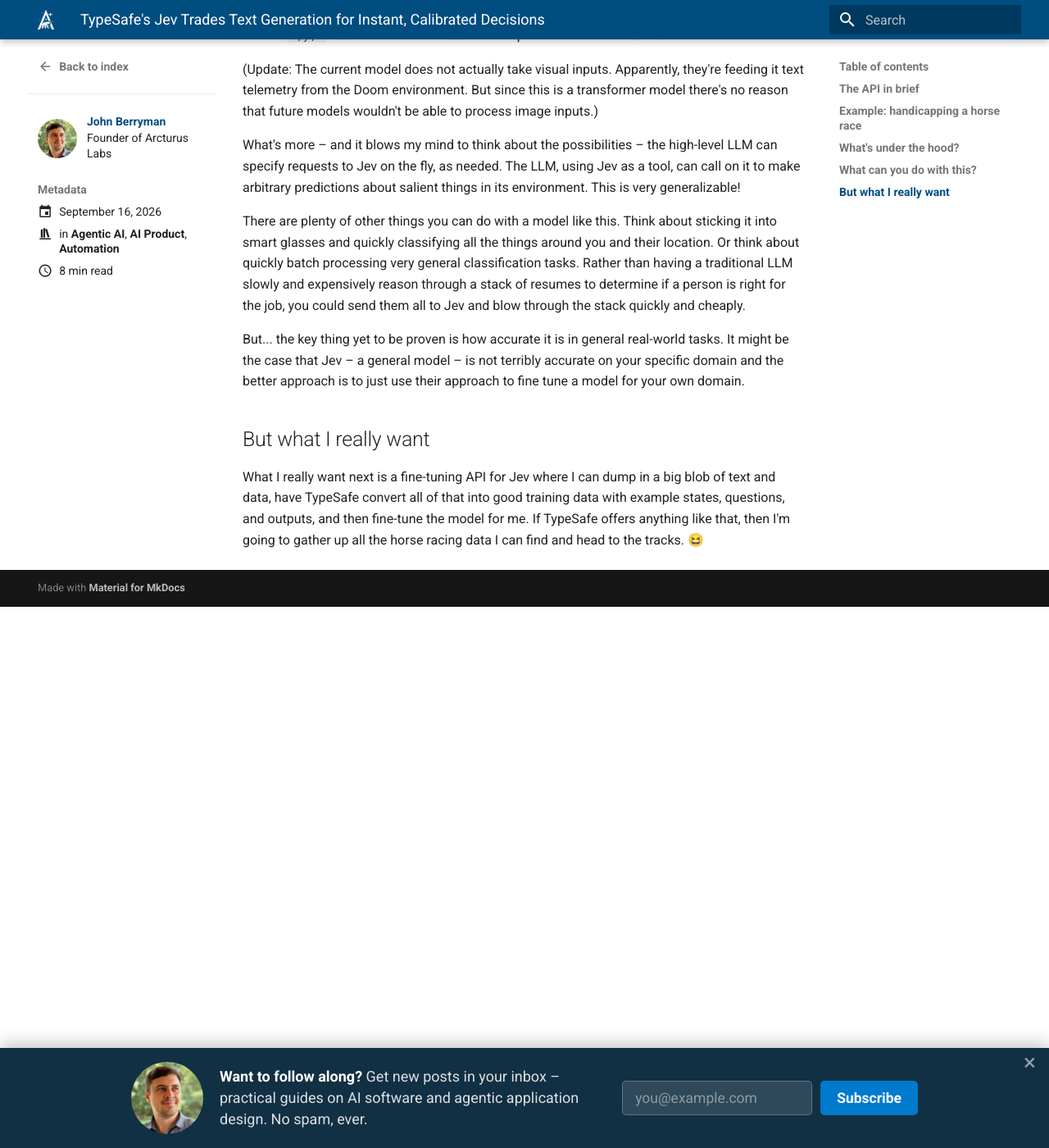
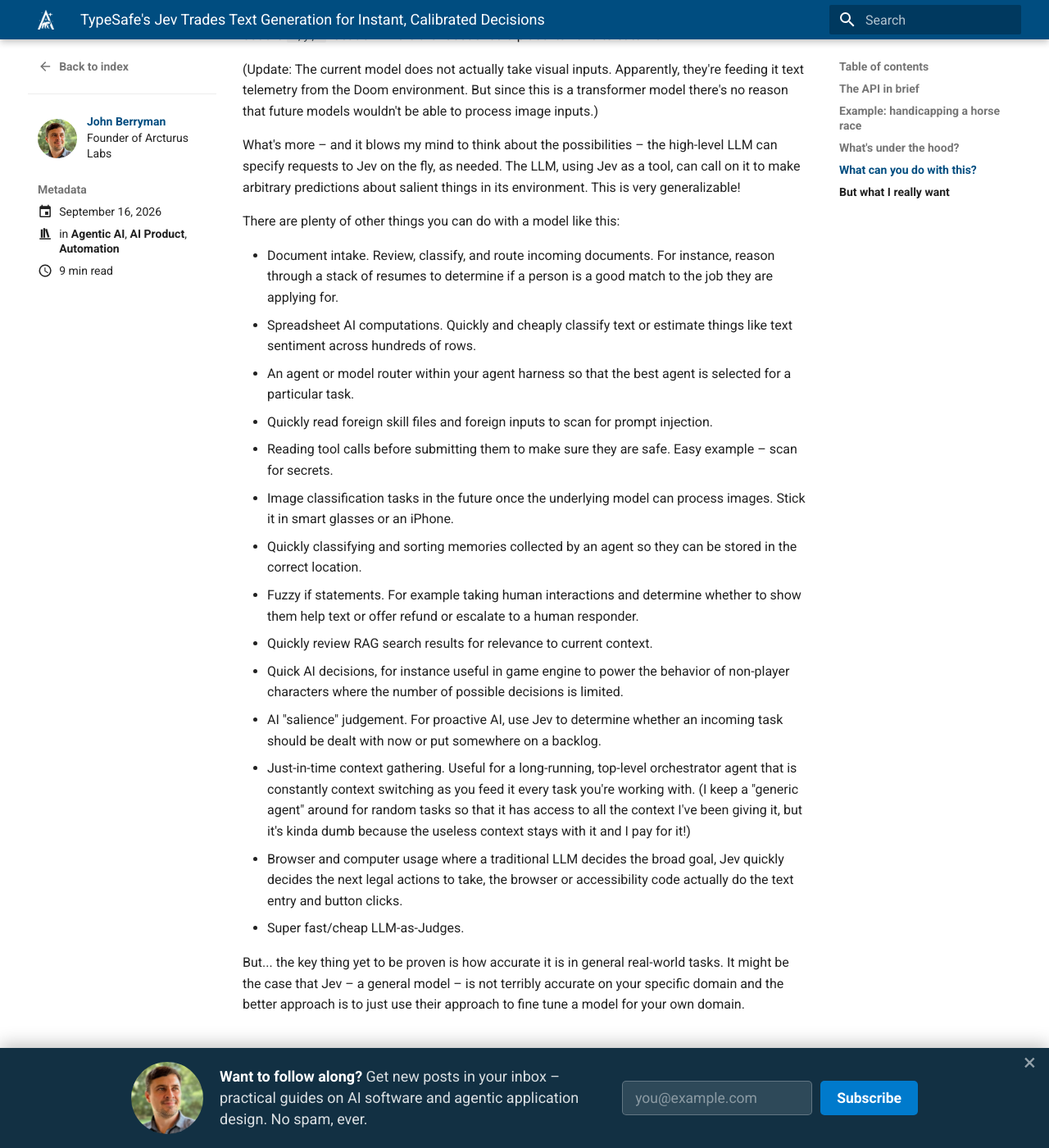
Before and after one commit to arcturus-labs/blog, an MkDocs documentation site: the page built from docs/blog/posts/typesafe_jev_trades_text_generation_for_instant_calibrated_decisions.md, in a window 1280 px wide and 1400 px high, scrolled down 5126 px. Shown: the whole window at 82% size. Built offline with MkDocs 1.6.1 and Material for MkDocs 9.7.7, drawn with Linux system fonts in a browser that asks for light colours.

Commit message:
Fix typos in Jev applications list; clarify CI auto-deploy in final-touches skill

```diff
--- a/docs/blog/posts/typesafe_jev_trades_text_generation_for_instant_calibrated_decisions.md
+++ b/docs/blog/posts/typesafe_jev_trades_text_generation_for_instant_calibrated_decisions.md
@@ -146,7 +146,23 @@
 
 What's more – and it blows my mind to think about the possibilities – the high-level LLM can specify requests to Jev on the fly, as needed. The LLM, using Jev as a tool, can call on it to make arbitrary predictions about salient things in its environment. This is very generalizable!
 
-There are plenty of other things you can do with a model like this. Think about sticking it into smart glasses and quickly classifying all the things around you and their location. Or think about quickly batch processing very general classification tasks. Rather than having a traditional LLM slowly and expensively reason through a stack of resumes to determine if a person is right for the job, you could send them all to Jev and blow through the stack quickly and cheaply.
+There are plenty of other things you can do with a model like this:
+
+- Document intake. Review, classify, and route incoming documents. For instance, reason through a stack of resumes to determine if a person is a good match to the job they are applying for.
+- Spreadsheet AI computations. Quickly and cheaply classify text or estimate things like text sentiment across hundreds of rows.
+- An agent or model router within your agent harness so that the best agent is selected for a particular task.
+- Quickly read foreign skill files and foreign inputs to scan for prompt injection.
+- Reading tool calls before submitting them to make sure they are safe. Easy example – scan for secrets.
+- Image classification tasks in the future once the underlying model can process images. Stick it in smart glasses or an iPhone.
+- Quickly classifying and sorting memories collected by an agent so they can be stored in the correct location.
+- Fuzzy if statements. For example taking human interactions and determine whether to show them help text or offer refund or escalate to a human responder.
+- Quickly review RAG search results for relevance to current context.
+- Quick AI decisions, for instance useful in game engine to power the behavior of non-player characters where the number of possible decisions is limited.
+- AI "salience" judgement. For proactive AI, use Jev to determine whether an incoming task should be dealt with now or put somewhere on a backlog.
+- Just-in-time context gathering. Useful for a long-running, top-level orchestrator agent that is constantly context switching as you feed it every task you're working with. (I keep a "generic agent" around for random tasks so that it has access to all the context I've been giving it, but it's kinda dumb because the useless context stays with it and I pay for it!)
+- Browser and computer usage where a traditional LLM decides the broad goal, Jev quickly decides the next legal actions to take, the browser or accessibility code actually do the text entry and button clicks.
+- Super fast/cheap LLM-as-Judges.
+
 
 But... the key thing yet to be proven is how accurate it is in general real-world tasks. It might be the case that Jev – a general model – is not terribly accurate on your specific domain and the better approach is to just use their approach to fine tune a model for your own domain.
 
```
Also changed, not shown: .agents/skills/blog_assist/references/final-touches.md (+1 -1 lines).
